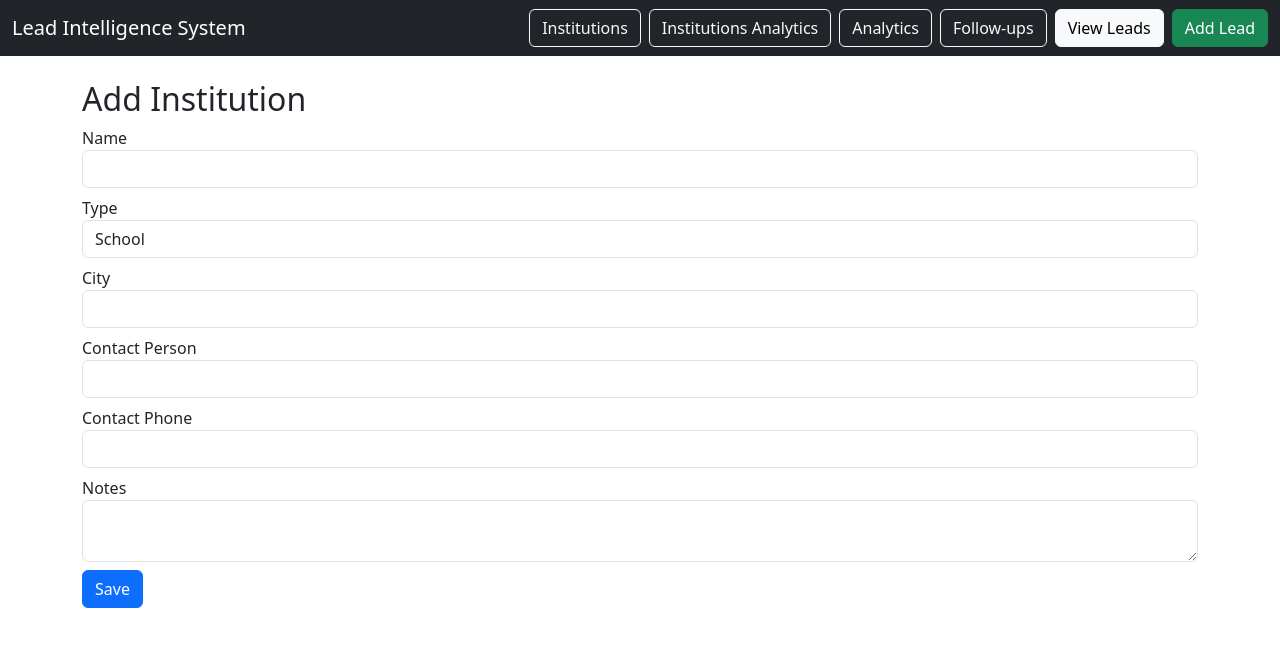
After one commit to ash-csai/lead-intelligence-system, a Flask app: page /institutions/add in a window 1280 px wide. The commit adds this page. Shown: the top 647 px of the page. Run offline with Flask 3, Linux system fonts and the light colour scheme.

Commit message:
Institution Management

```diff
--- a/app.py
+++ b/app.py
@@ -254,5 +254,47 @@ def institution_analytics():
         coaching_stats=coaching_stats
     )
 
+@app.route("/institutions")
+def institutions():
+
+    db = get_db()
+
+    institutions = db.execute("""
+        SELECT *
+        FROM institutions
+        ORDER BY created_at DESC
+    """).fetchall()
+
+    return render_template(
+        "institutions.html",
+        institutions=institutions
+    )
+
+@app.route("/institutions/add", methods=["GET","POST"])
+def add_institution():
+
+    db = get_db()
+
+    if request.method == "POST":
+
+        name = request.form["name"]
+        type = request.form["type"]
+        city = request.form["city"]
+        contact_person = request.form["contact_person"]
+        contact_phone = request.form["contact_phone"]
+        notes = request.form["notes"]
+
+        db.execute("""
+            INSERT INTO institutions
+            (name, type, city, contact_person, contact_phone, notes)
+            VALUES (?, ?, ?, ?, ?, ?)
+        """, (name, type, city, contact_person, contact_phone, notes))
+
+        db.commit()
+
+        return redirect("/institutions")
+
+    return render_template("add_institution.html")
+
 if __name__ == "__main__":
     app.run(debug=True)
--- /dev/null
+++ b/templates/add_institution.html
@@ -0,0 +1,48 @@
+{% extends "base.html" %}
+
+{% block content %}
+
+<h2>Add Institution</h2>
+
+<form method="POST">
+
+<div class="mb-2">
+<label>Name</label>
+<input class="form-control" name="name" required>
+</div>
+
+<div class="mb-2">
+<label>Type</label>
+<select class="form-control" name="type">
+<option value="school">School</option>
+<option value="coaching_center">Coaching Centre</option>
+</select>
+</div>
+
+<div class="mb-2">
+<label>City</label>
+<input class="form-control" name="city">
+</div>
+
+<div class="mb-2">
+<label>Contact Person</label>
+<input class="form-control" name="contact_person">
+</div>
+
+<div class="mb-2">
+<label>Contact Phone</label>
+<input class="form-control" name="contact_phone">
+</div>
+
+<div class="mb-2">
+<label>Notes</label>
+<textarea class="form-control" name="notes"></textarea>
+</div>
+
+<button class="btn btn-primary">
+Save
+</button>
+
+</form>
+
+{% endblock %}
--- a/templates/base.html
+++ b/templates/base.html
@@ -22,8 +22,12 @@ Lead Intelligence System
 
 <div class="d-flex">
 
+<a class="btn btn-outline-light me-2" href="/institutions">
+Institutions
+</a>
+
 <a class="btn btn-outline-light me-2" href="/institutions/analytics">
-Institutions
+Institutions Analytics
 </a>
 
 <a class="btn btn-outline-light me-2" href="/analytics">
```
Also changed, not shown: templates/institutions.html (added, +47 -0 lines), lead_system.db.
